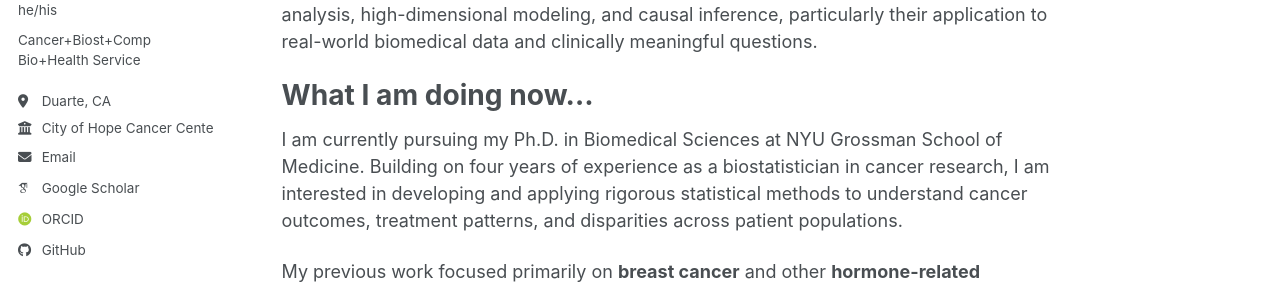
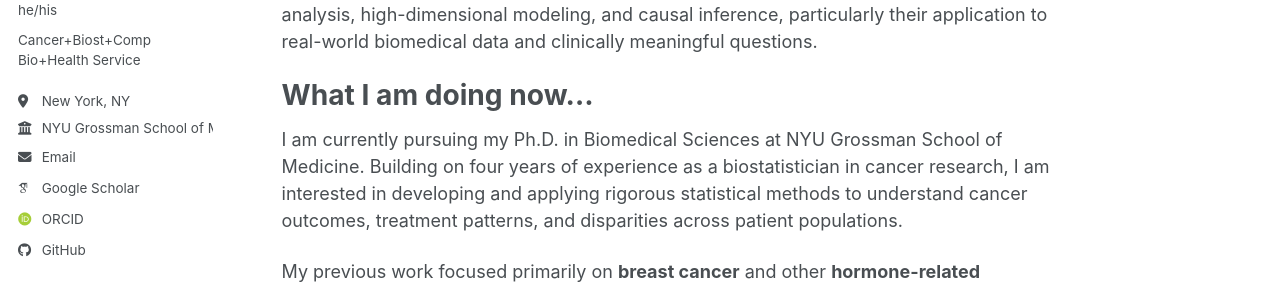
Before and after one commit to YzwIsALaity/yonwang, a Jekyll site: the page built from _pages/about.md, in a window 1280 px wide. Shown: the part 277-563 px from the top of the page. Built offline with Jekyll 4.4.1, drawn with Linux system fonts in a browser that asks for light colours; some web fonts are replaced; a script bundle is joined from its source files by our own code; library files that are not in the unit come from our copies.

Commit message:
Update _config.yml

```diff
--- a/_config.yml
+++ b/_config.yml
@@ -27,10 +27,10 @@ author:
   name             : "Biostatistician"
   pronouns         : "he/his" # example: "she/her"
   bio              : "Cancer+Biost+Comp Bio+Health Service"
-  location         : "Duarte, CA"
-  employer         : "City of Hope Cancer Center"
+  location         : "New York, NY"
+  employer         : "NYU Grossman School of Medicine"
   uri              : # URL
-  email            : "yonwang@coh.org"
+  email            : "yw5189@nyu.edu"
 
   # Academic websites
   academia         : # URL
```
